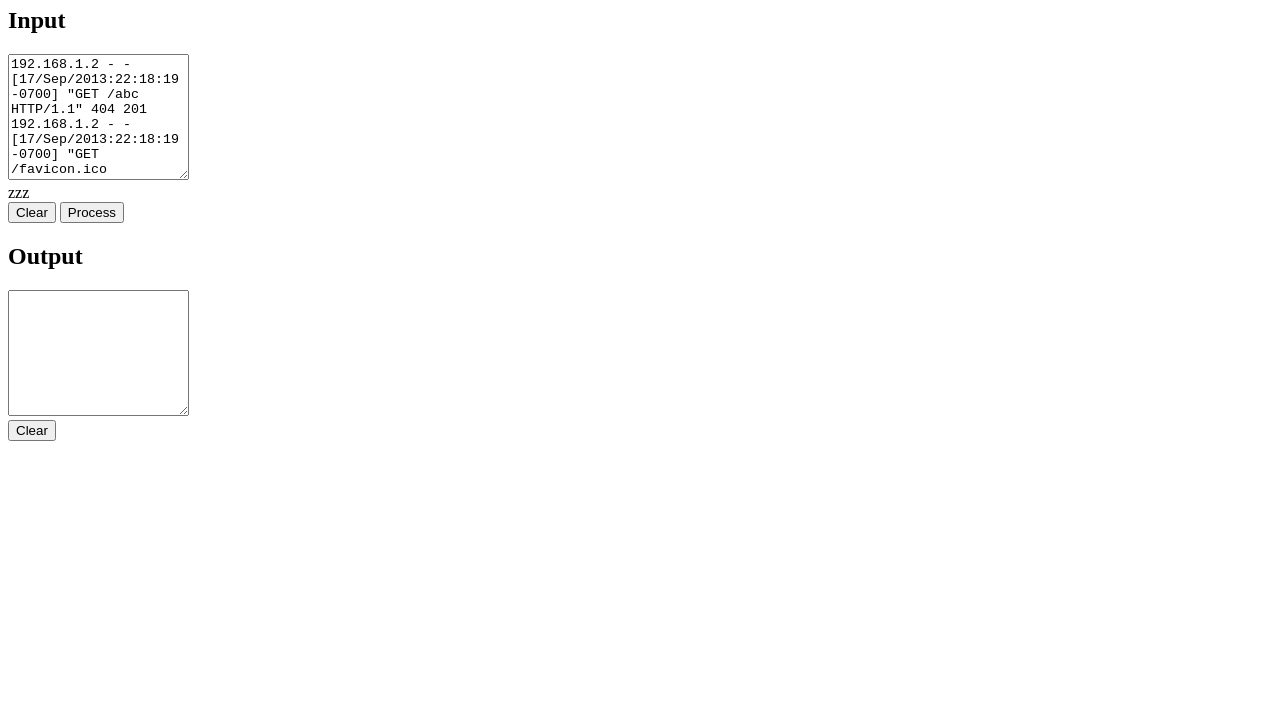
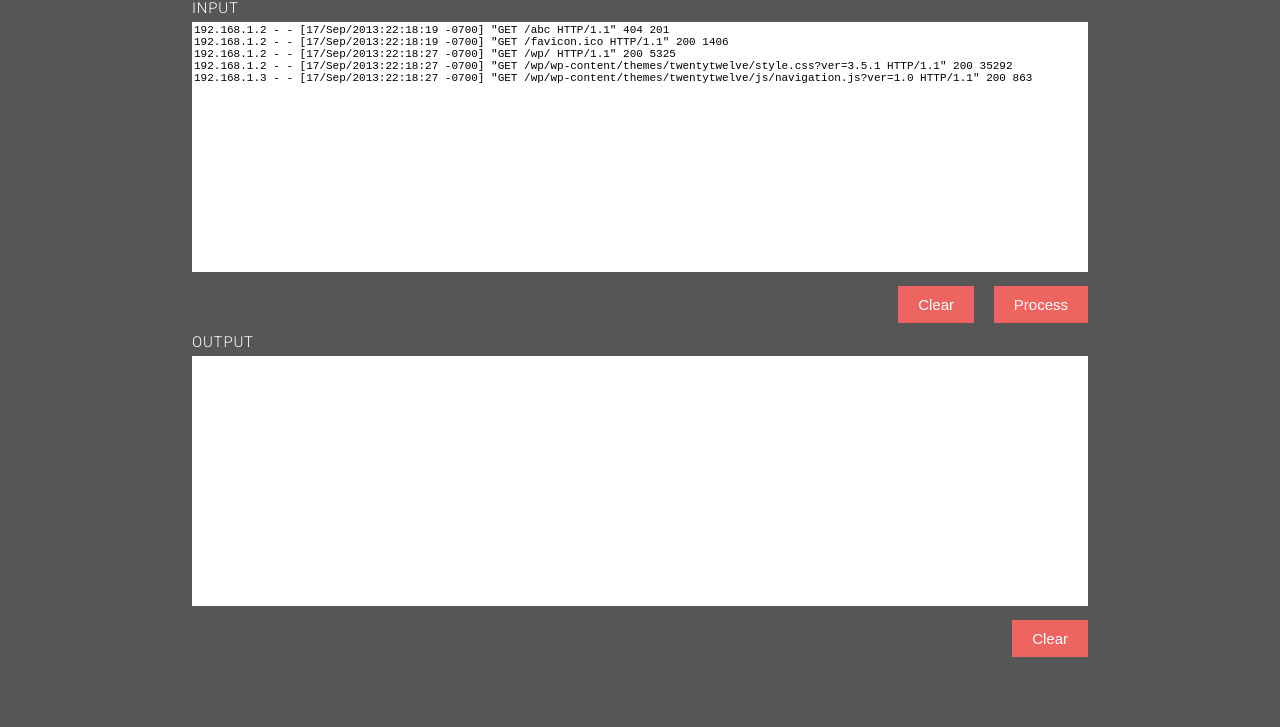
Before and after one commit to jchristo4/log-parser, a plain HTML site: page index.html in a window 1280 px wide. Shown: the part 73-800 px from the top of the page. Drawn offline with Linux system fonts and the light colour scheme; the site is published under a folder, as on GitHub Pages, so addresses that start at the root find nothing.

Commit message:
Update CSS path

```diff
--- a/index.html
+++ b/index.html
@@ -4,7 +4,7 @@
     <meta charset="utf-8">
     <title>Log Parser</title>
     <link href="https://fonts.googleapis.com/css?family=Roboto:100,300,400,500" rel="stylesheet">
-    <link rel="stylesheet" href="/css/logParser.css">
+    <link rel="stylesheet" href="css/logParser.css">
   </head>
   <body>
     <h1>Common Log Parser</h1>
@@ -17,7 +17,7 @@
 192.168.1.2 - - [17/Sep/2013:22:18:27 -0700] "GET /wp/wp-content/themes/twentytwelve/style.css?ver=3.5.1 HTTP/1.1" 200 35292
 192.168.1.3 - - [17/Sep/2013:22:18:27 -0700] "GET /wp/wp-content/themes/twentytwelve/js/navigation.js?ver=1.0 HTTP/1.1" 200 863</textarea>
       <div>
-        <div class="error-messages">zzz</div>
+        <div class="error-messages"></div>
         <button class="btn-clear">Clear</button>
         <button class="btn-process">Process</button>
       </div>
```
